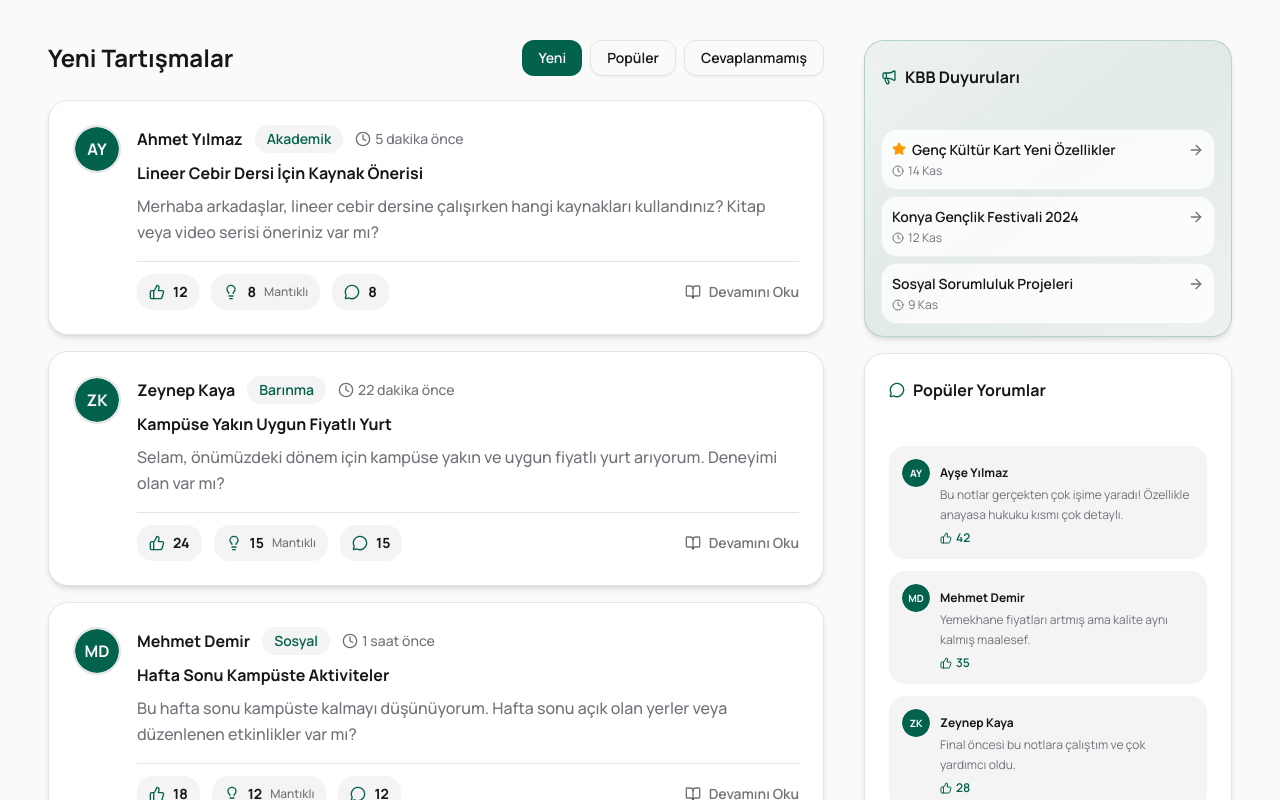
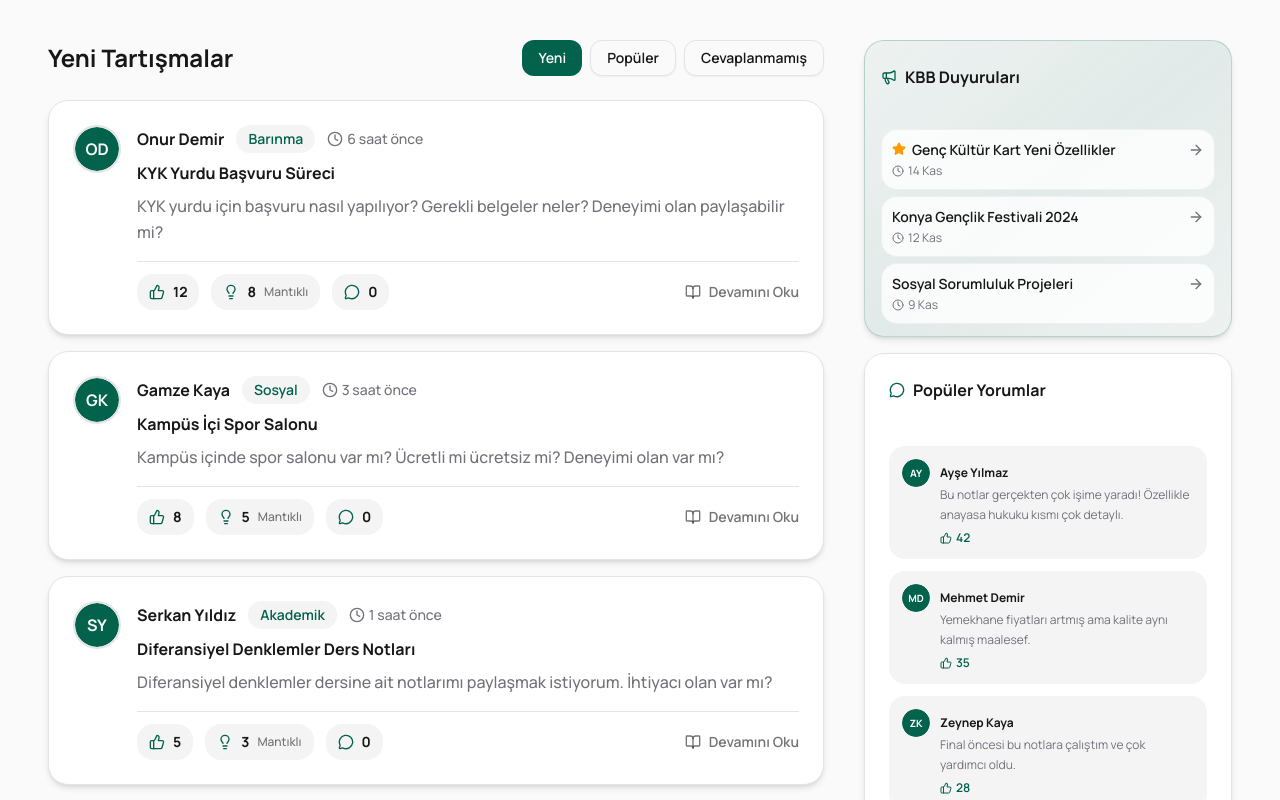
Before and after one commit to dogancanyildiz/wikonya, a Next.js app in the folder frontend/: page / in a window 1280 px wide. Shown: the part 740-1540 px from the top of the page. Built offline with nearby package versions, Linux system fonts and the light colour scheme; no server answers.

Commit message:
feat(ui): enhance discussion feed with new discussions and filtering options

```diff
--- a/frontend/components/features/home/discussion-feed.tsx
+++ b/frontend/components/features/home/discussion-feed.tsx
@@ -348,6 +348,48 @@ const allDiscussions = [
     isLiked: false,
     isMakesSense: false,
   },
+  {
+    id: 25,
+    author: "Serkan Yıldız",
+    authorInitials: "SY",
+    category: "Akademik",
+    title: "Diferansiyel Denklemler Ders Notları",
+    excerpt: "Diferansiyel denklemler dersine ait notlarımı paylaşmak istiyorum. İhtiyacı olan var mı?",
+    timeAgo: "1 saat önce",
+    likes: 5,
+    makesSense: 3,
+    comments: 0,
+    isLiked: false,
+    isMakesSense: false,
+  },
+  {
+    id: 26,
+    author: "Gamze Kaya",
+    authorInitials: "GK",
+    category: "Sosyal",
+    title: "Kampüs İçi Spor Salonu",
+    excerpt: "Kampüs içinde spor salonu var mı? Ücretli mi ücretsiz mi? Deneyimi olan var mı?",
+    timeAgo: "3 saat önce",
+    likes: 8,
+    makesSense: 5,
+    comments: 0,
+    isLiked: false,
+    isMakesSense: false,
+  },
+  {
+    id: 27,
+    author: "Onur Demir",
+    authorInitials: "OD",
+    category: "Barınma",
+    title: "KYK Yurdu Başvuru Süreci",
+    excerpt: "KYK yurdu için başvuru nasıl yapılıyor? Gerekli belgeler neler? Deneyimi olan paylaşabilir mi?",
+    timeAgo: "6 saat önce",
+    likes: 12,
+    makesSense: 8,
+    comments: 0,
+    isLiked: false,
+    isMakesSense: false,
+  },
 ]
 
 const ITEMS_PER_PAGE = 8
@@ -357,10 +399,35 @@ export const DiscussionFeed = memo(function DiscussionFeed({ onNavigateToTopic }
   const [currentPage, setCurrentPage] = useState(1)
   const [localDiscussions, setLocalDiscussions] = useState(allDiscussions)
   const [animations, setAnimations] = useState<{ [key: string]: boolean }>({})
-  const totalPages = Math.ceil(localDiscussions.length / ITEMS_PER_PAGE)
+  const [filter, setFilter] = useState<"newest" | "popular" | "unanswered">("newest")
+
+  // Filtreleme ve sıralama
+  const filteredAndSortedDiscussions = [...localDiscussions].filter(discussion => {
+    if (filter === "unanswered") {
+      return discussion.comments === 0
+    }
+    return true
+  }).sort((a, b) => {
+    if (filter === "newest") {
+      // En yeni - id'ye göre (daha yüksek id = daha yeni)
+      return b.id - a.id
+    } else if (filter === "popular") {
+      // En popüler - likes'a göre
+      return b.likes - a.likes
+    }
+    return 0
+  })
+
+  const totalPages = Math.ceil(filteredAndSortedDiscussions.length / ITEMS_PER_PAGE)
 
   const startIndex = (currentPage - 1) * ITEMS_PER_PAGE
-  const discussions = localDiscussions.slice(startIndex, startIndex + ITEMS_PER_PAGE)
+  const discussions = filteredAndSortedDiscussions.slice(startIndex, startIndex + ITEMS_PER_PAGE)
+
+  // Filtre değiştiğinde sayfayı sıfırla
+  const handleFilterChange = (newFilter: "newest" | "popular" | "unanswered") => {
+    setFilter(newFilter)
+    setCurrentPage(1)
+  }
 
   const handleLike = (discussionId: number, e: React.MouseEvent) => {
     e.preventDefault()
@@ -419,13 +486,37 @@ export const DiscussionFeed = memo(function DiscussionFeed({ onNavigateToTopic }
       <div className="flex flex-col sm:flex-row items-start sm:items-center justify-between gap-4 mb-6">
         <h2 className="font-[Manrope] font-bold text-foreground text-xl sm:text-2xl">Yeni Tartışmalar</h2>
         <div className="flex items-center gap-2 flex-wrap">
-          <Button className="bg-primary text-primary-foreground hover:bg-primary/90 font-[Manrope] font-semibold">
+          <Button
+            onClick={() => handleFilterChange("newest")}
+            variant={filter === "newest" ? "default" : "outline"}
+            className={`font-[Manrope] font-semibold ${
+              filter === "newest"
+                ? "bg-primary text-primary-foreground hover:bg-primary/90"
+                : "hover:bg-primary hover:text-primary-foreground"
+            }`}
+          >
             Yeni
           </Button>
-          <Button variant="outline" className="font-[Manrope] font-semibold hover:bg-primary hover:text-primary-foreground">
+          <Button
+            onClick={() => handleFilterChange("popular")}
+            variant={filter === "popular" ? "default" : "outline"}
+            className={`font-[Manrope] font-semibold ${
+              filter === "popular"
+                ? "bg-primary text-primary-foreground hover:bg-primary/90"
+                : "hover:bg-primary hover:text-primary-foreground"
+            }`}
+          >
             Popüler
           </Button>
-          <Button variant="outline" className="font-[Manrope] font-semibold hover:bg-primary hover:text-primary-foreground">
+          <Button
+            onClick={() => handleFilterChange("unanswered")}
+            variant={filter === "unanswered" ? "default" : "outline"}
+            className={`font-[Manrope] font-semibold ${
+              filter === "unanswered"
+                ? "bg-primary text-primary-foreground hover:bg-primary/90"
+                : "hover:bg-primary hover:text-primary-foreground"
+            }`}
+          >
             Cevaplanmamış
           </Button>
         </div>
```
